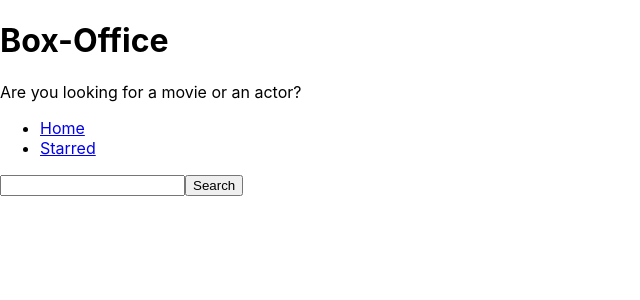
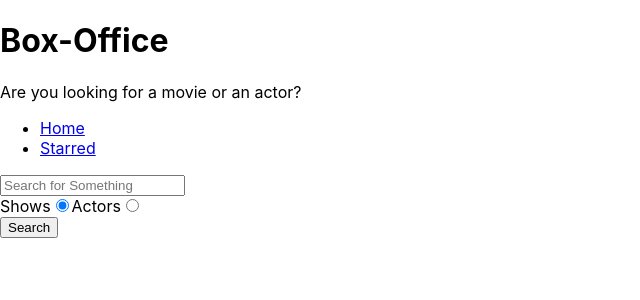
Before and after one commit to sapna0893/box-office, a React (Create React App) app: page / in a window 1280 px wide. Shown: the top 300 px of the page, without its empty margins (0-640 px from the left). Built offline with nearby package versions, Linux system fonts and the light colour scheme.

Commit message:
added search option

```diff
--- a/src/App.js
+++ b/src/App.js
@@ -1,7 +1,7 @@
 import React from "react";
 import { Switch, Route } from "react-router-dom";
-import Home from "./components/pages/Home";
-import Starred from "./components/pages/Starred";
+import Home from './pages/Home';
+import Starred from "./pages/Starred";
 
 function App() {
   return (
--- a/src/components/pages/Home.jsx
+++ /dev/null
@@ -1,40 +0,0 @@
-import React, { useState } from 'react';
-import MainPageLayout from '../MainPageLayout';
-
-function Home() {
-  const [input, setInput] = useState('');
-
-  const onSearch = () => {
-    fetch('https://api.tvmaze.com/search/shows?q=men')
-      .then(r => r.json())
-      .then(results => {
-        console.log(results);
-      });
-  };
-
-  const onKeyDown = ev => {
-    if (ev.keyCode === 13) {
-      onSearch();
-    }
-  };
-
-  const onInputChange = ev => {
-    setInput(ev.target.value);
-  };
-
-  return (
-    <MainPageLayout>
-      <input
-        type="text"
-        onChange={onInputChange}
-        value={input}
-        onKeyDown={onKeyDown}
-      />
-      <button type="button" onClick={onSearch}>
-        Search
-      </button>
-    </MainPageLayout>
-  );
-}
-
-export default Home;
--- a/src/components/pages/Starred.jsx
+++ /dev/null
@@ -1,8 +0,0 @@
-import React from 'react';
-import MainPageLayout from '../MainPageLayout';
-
-function Starred() {
-  return <MainPageLayout>This is Starred Page</MainPageLayout>;
-}
-
-export default Starred;
--- /dev/null
+++ b/src/misc/config.js
@@ -0,0 +1,8 @@
+const API_BASE_URL = 'https://api.tvmaze.com';
+
+export async function apiGet(queryString) {
+    const response = await fetch(`${API_BASE_URL}${queryString}`).then(r =>
+        r.json()
+    );
+    return response;
+}
--- /dev/null
+++ b/src/pages/Home.jsx
@@ -0,0 +1,88 @@
+import React, { useState } from 'react';
+import MainPageLayout from '../components/MainPageLayout';
+import { apiGet } from '../misc/config';
+
+function Home() {
+  const [input, setInput] = useState('');
+  const [results, setResults] = useState(null);
+  const [searchOption, setSearchOption] = useState('shows');
+  const isshowsSearch = searchOption === 'shows';
+
+  const onSearch = () => {
+    apiGet(`/search/${searchOption}?q=${input}`).then(result => {
+      setResults(result);
+    });
+  };
+
+  const onInputChange = ev => {
+    setInput(ev.target.value);
+  };
+
+  const onKeyDown = ev => {
+    if (ev.keyCode === 13) {
+      onSearch();
+    }
+  };
+
+  const onRadioChange = ev => {
+    setSearchOption(ev.target.value);
+  };
+  console.log(searchOption);
+
+  const renderResults = () => {
+    if (results && results.length === 0) {
+      return <div>No results</div>;
+    }
+    if (results && results.length > 0) {
+      return results[0].show
+        ? results.map(item => <div key={item.show.id}>{item.show.name}</div>)
+        : results.map(item => (
+            <div key={item.person.id}>{item.person.name}</div>
+          ));
+    }
+
+    return null;
+  };
+
+  return (
+    <MainPageLayout>
+      <input
+        type="text"
+        onChange={onInputChange}
+        onKeyDown={onKeyDown}
+        placeholder="Search for Something"
+        value={input}
+      />
+      <div>
+        <label htmlFor="shows-search">
+          Shows
+          <input
+            id="shows-search"
+            type="radio"
+            value="shows"
+            onChange={onRadioChange}
+            checked={isshowsSearch}
+          />
+        </label>
+
+        <label htmlFor="actors-search">
+          Actors
+          <input
+            id="actors-search"
+            type="radio"
+            value="people"
+            onChange={onRadioChange}
+            checked={!isshowsSearch}
+          />
+        </label>
+      </div>
+
+      <button type="button" onClick={onSearch}>
+        Search
+      </button>
+      {renderResults()}
+    </MainPageLayout>
+  );
+}
+
+export default Home;
--- /dev/null
+++ b/src/pages/Starred.jsx
@@ -0,0 +1,8 @@
+import React from 'react';
+import MainPageLayout from '../components/MainPageLayout';
+
+function Starred() {
+  return <MainPageLayout>this is starred</MainPageLayout>;
+}
+
+export default Starred;
```
